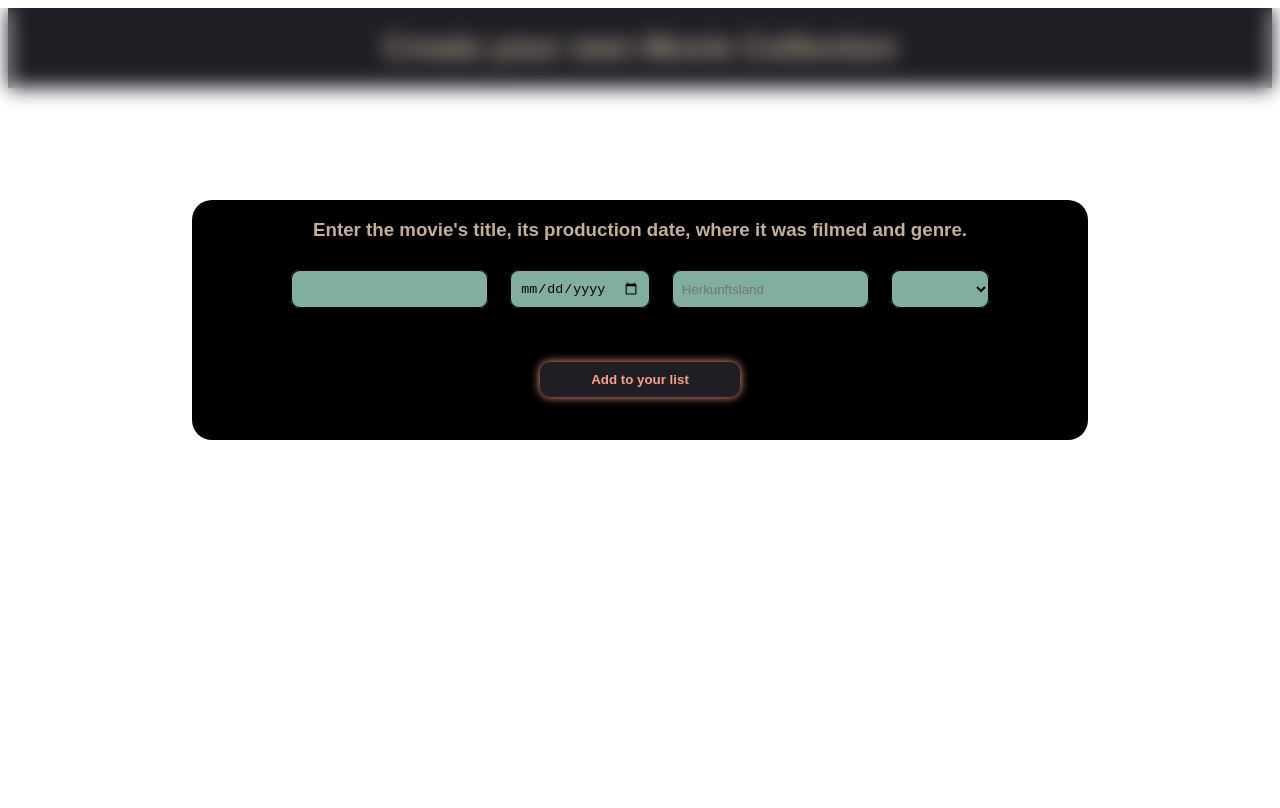
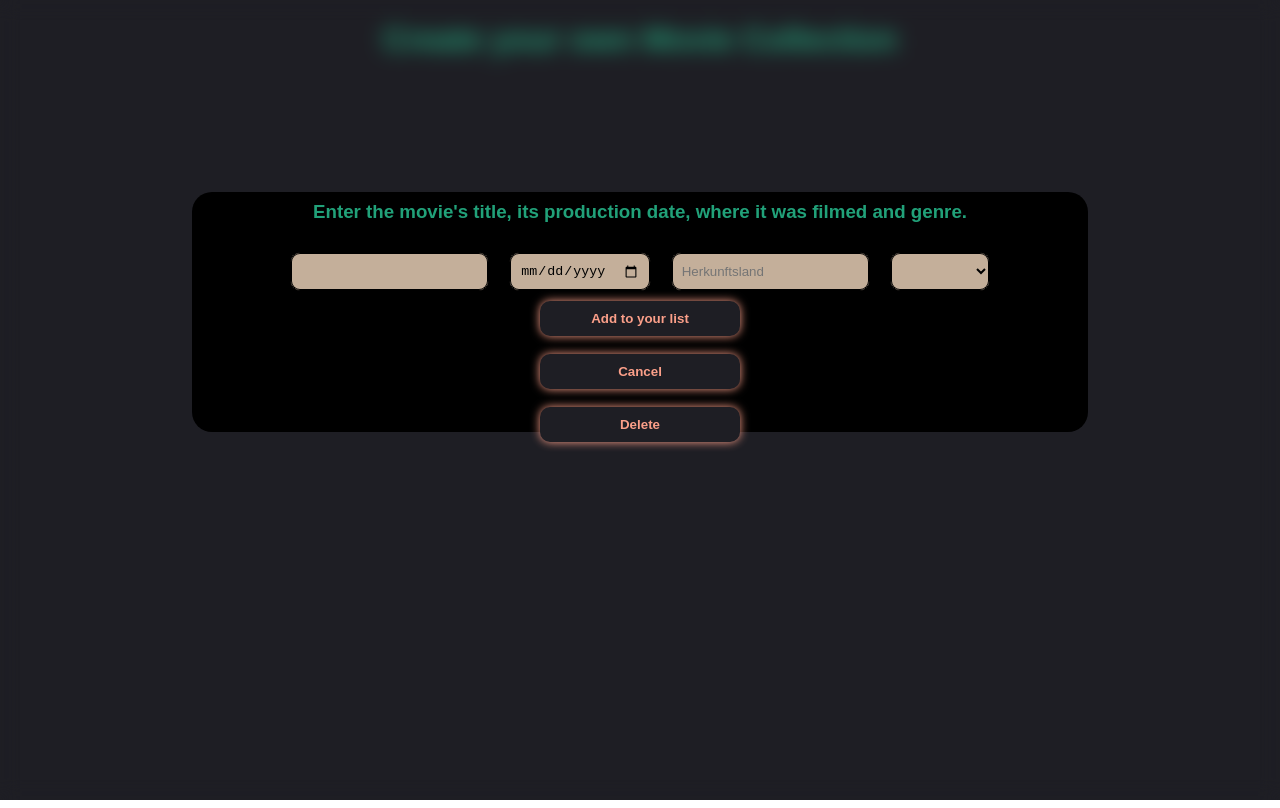
Before and after one commit to jonaspg08/Movie_Collection_2, a Vue app in the folder Movie_Collection-2/: page / in a window 1280 px wide. Both pictures are taken after a click on the button "Add movie to your list". Built offline with nearby package versions, Linux system fonts and the light colour scheme.

Commit message:
styling_5

```diff
--- a/Movie_Collection-2/src/App.vue
+++ b/Movie_Collection-2/src/App.vue
@@ -18,7 +18,7 @@ const movieFunctions = movieStore
   <MovieForm v-if="oneMovie" />
   <button @click="oneMovie = {}" v-if="!oneMovie">Add movie to your list</button>
   <div class="wide" v-for="movie in allMovies" :key="movie.id" @click="oneMovie = movie">
-      <MovieItem :movie="movie" />
+    <MovieItem :movie="movie" />
   </div>
 </template>
 
@@ -26,26 +26,15 @@ const movieFunctions = movieStore
 h1 {
   text-align: center;
   font-family: Arial, Helvetica, sans-serif;
-  color: rgb(196, 175, 154);
+  color: rgb(33, 161, 121);
 }
 
-li, ul {
+li,
+ul {
   font-family: Arial, Helvetica, sans-serif;
 }
 
-.wide{
+.wide {
   width: 100vw;
 }
-button {
-  border-radius: 10px;
-  border: none;
-  padding: 10px;
-  font-weight: bold;
-  font-family: Arial, Helvetica, sans-serif;
-  width: 200px;
-}
-
-button:hover {
-    box-shadow: 0 0 0 5px black inset;
-}
 </style>
--- a/Movie_Collection-2/src/assets/main.css
+++ b/Movie_Collection-2/src/assets/main.css
@@ -1,16 +1,25 @@
+html, body {
+  margin: 0;
+}
+
 #app {
   display: flex;
   flex-direction: column;
   align-items: center;
   background-color: rgb(30, 30, 36);
+  height: 100vh;
+  width: 100vw;
+  margin: 0;
+
 }
 input, select{
-  background-color: rgb(129, 174, 157);
+  background-color: rgb(196, 175, 154);
 }
 
 button {
+  border: none;
+  width: 200px;
   border-radius: 10px;
-  margin: auto 20px;
   padding: 10px;
   font-weight: bold;
   font-family: Arial, Helvetica, sans-serif;
@@ -22,7 +31,7 @@ button {
 }
 
 button:hover {
-  box-shadow: 0 0 0 5px rgb(251, 159, 137);
+  /* box-shadow: 0 0 0 5px rgb(251, 159, 137); */
   background-color: rgb(251, 159, 137);
   color: rgb(30, 30, 36);
 }
--- a/Movie_Collection-2/src/components/MovieForm.vue
+++ b/Movie_Collection-2/src/components/MovieForm.vue
@@ -12,7 +12,7 @@ const movieFunctions = useCounterStore()
 
 <template>
     <div >
-        <form @submit.prevent="movieFunctions.addMovieToList">
+        <form>
             <h3>Enter the movie's title, its production date, where it was filmed and genre.</h3>
             <section class="flex">
                 <input type="text" v-model="oneMovie.title">
@@ -31,7 +31,11 @@ const movieFunctions = useCounterStore()
                     <option value="Western">Western</option>
                 </select>
             </section>
-            <button type="submit">Add to your list</button>
+            <button @click.prevent="movieFunctions.addMovieToList"type="submit">Add to your list</button>
+            <br>
+            <button @click="oneMovie = false">Cancel</button>
+            <br>
+            <button @click="movieFunctions.deleteMovieFromList(oneMovie)">Delete</button>
         </form>
     </div>
 </template>
@@ -53,7 +57,7 @@ form {
 h3 {
     text-align: center;
     font-family: Arial, Helvetica, sans-serif;
-    color: rgb(196, 175, 154);
+    color: rgb(33, 161, 121);
 }
 
 p {
@@ -69,7 +73,7 @@ input {
 }
 
 div {
-    position: absolute;
+    position: fixed;
     background-color: rgba(211, 211, 211, 0);
     backdrop-filter: blur(10px);
     height: 100vh;
--- a/Movie_Collection-2/src/components/MovieItem.vue
+++ b/Movie_Collection-2/src/components/MovieItem.vue
@@ -20,7 +20,7 @@ const oneMovie=defineProps(['movie'])
     padding: 0;
     /* border:solid 1px black; */
     border-radius: 10px;
-    background-color: lightgrey;
+    background-color: rgb(196, 175, 154);
     box-shadow: 0 0 3px black inset;
     margin: 10px;
     /* width: 90%; */
@@ -30,7 +30,7 @@ h4, p {
     font-family: Arial, Helvetica, sans-serif;
     padding: 10px;
     margin: 10px;
-    color: rgb(33, 161, 121)
+    color: rgb(30, 30, 36)
     /* border: 1px solid black; */
 
 }
--- a/Movie_Collection-2/src/stores/counter.js
+++ b/Movie_Collection-2/src/stores/counter.js
@@ -13,9 +13,14 @@ export const useCounterStore = defineStore('counter', () => {
     localStorage.setItem('allMovies', JSON.stringify(allMovies.value));
   }
 
+  function deleteMovieFromList(movie){
+    allMovies.value = allMovies.value.filter(m => m !== movie)
+    localStorage.setItem('allMovies', JSON.stringify(allMovies.value));
+  }
   return {
     oneMovie,
     allMovies,
-    addMovieToList
+    addMovieToList,
+    deleteMovieFromList
   }
 })
```
